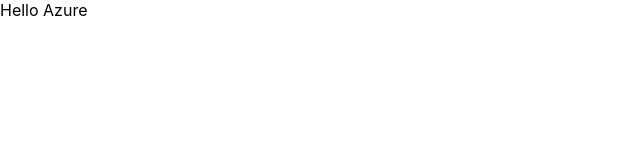
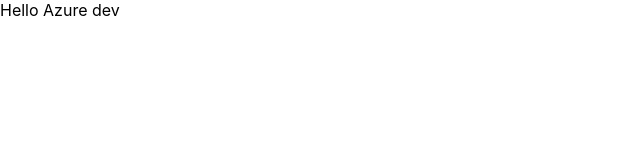
Before and after one commit to satya29-creator/nodejs, a React (Create React App) app: page / in a window 1280 px wide. Shown: the top 160 px of the page, without its empty margins (0-640 px from the left). Built offline with nearby package versions, Linux system fonts and the light colour scheme.

Commit message:
Update App.js

```diff
--- a/src/App.js
+++ b/src/App.js
@@ -2,7 +2,7 @@ import logo from './logo.svg';
 import './App.css';
 
 function App() {
-  return <div>Hello Azure</div>;
+  return <div>Hello Azure dev</div>;
 }
 
 export default App;
```
